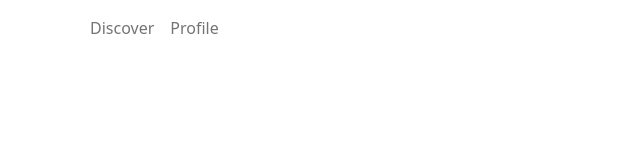
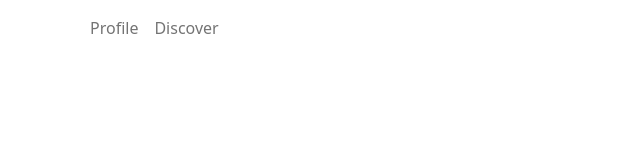
Before and after one commit to harrisasthaa/Roomie-Connect, a React (Create React App) app in the folder roommate-finder/: page / in a window 1280 px wide. Shown: the top 160 px of the page, without its empty margins (0-640 px from the left). Built offline with nearby package versions, Linux system fonts and the light colour scheme.

Commit message:
Updated navbar formatting

```diff
--- a/roommate-finder/src/components/FinderLayout.js
+++ b/roommate-finder/src/components/FinderLayout.js
@@ -8,9 +8,9 @@ function FinderLayout(props) {
         <Navbar>
             <Container>
                 <Nav>
-                        <Nav.Link as={Link} to="/discover">Discover</Nav.Link>
-                        <Nav.Link as={Link} to="/profile">Profile</Nav.Link>
-                    </Nav>
+                    <Nav.Link as={Link} to="/profile">Profile</Nav.Link>
+                    <Nav.Link as={Link} to="/discover">Discover</Nav.Link>
+                </Nav>
             </Container>
         </Navbar>
         <Outlet />
```
